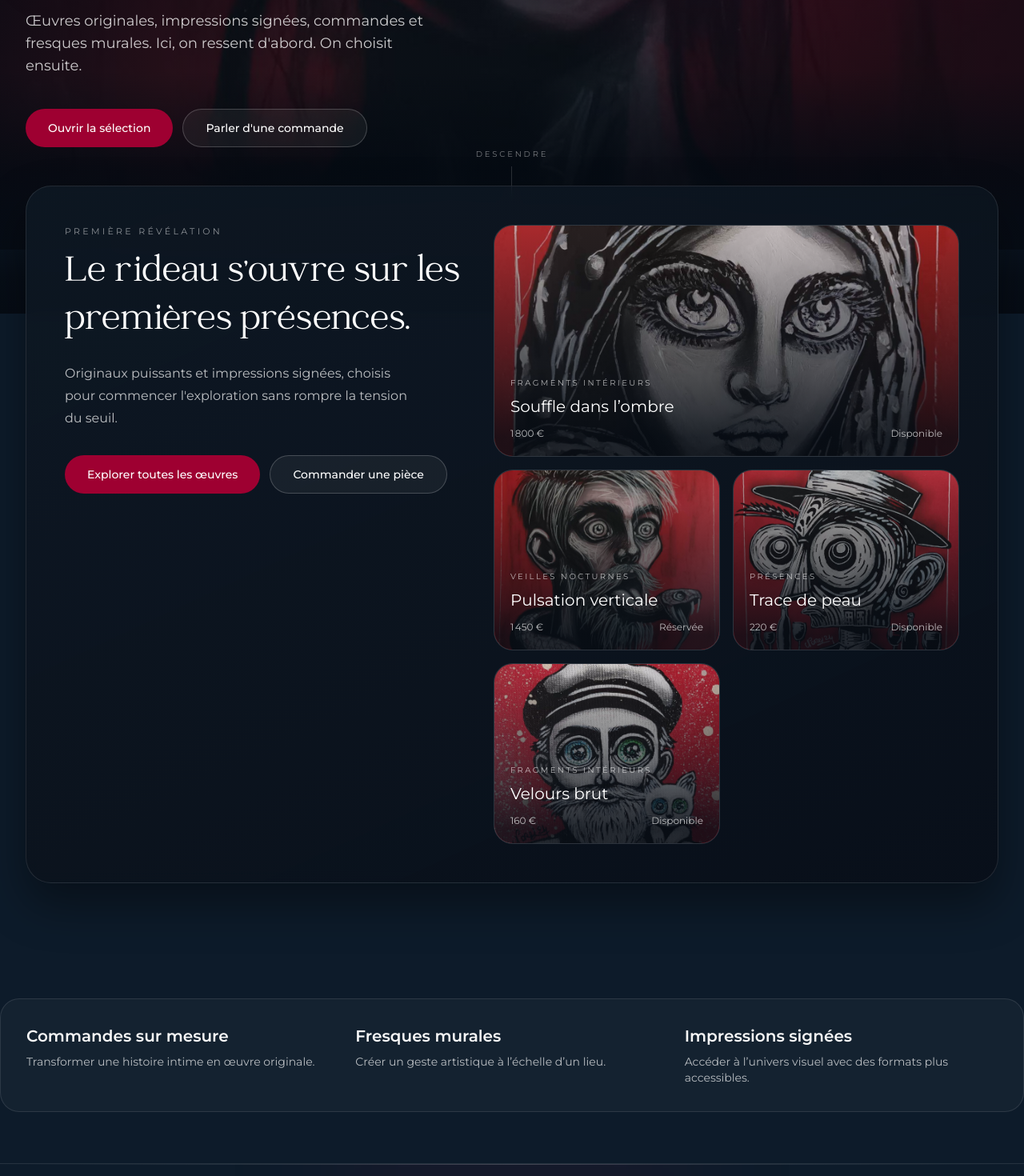
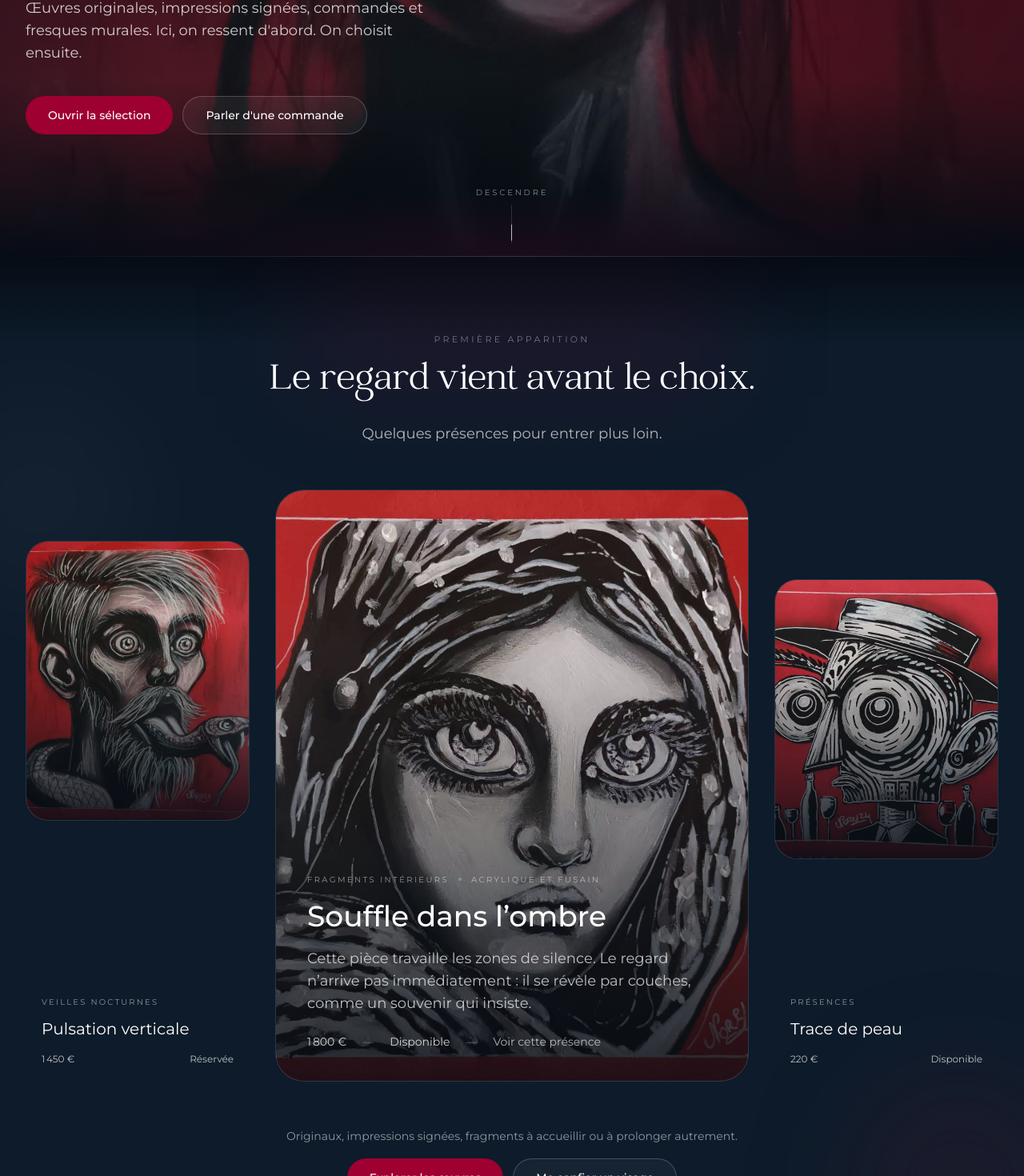
Before and after one commit to stephanievanoverberghe/norel-art, a Next.js app: page / in a window 1280 px wide. Shown: the part 493-1963 px from the top of the page at 80% size. Built offline with nearby package versions, Linux system fonts and the light colour scheme.

Commit message:
style: update light Hero

```diff
--- a/src/app/(marketing)/page.tsx
+++ b/src/app/(marketing)/page.tsx
@@ -1,7 +1,6 @@
 import { getHomeRevealArtworks } from '@/application/artworks';
 import { FeaturedReveal } from '@/components/marketing/home/FeaturedReveal';
 import { Hero } from '@/components/marketing/home/Hero';
-import { PageIntro } from '@/components/marketing/PageIntro';
 import { Container } from '@/ui/Container';
 
 export default function HomePage() {
--- a/src/components/marketing/home/FeaturedReveal.tsx
+++ b/src/components/marketing/home/FeaturedReveal.tsx
@@ -6,9 +6,11 @@ import { Button } from '@/ui/Button';
 import { Container } from '@/ui/Container';
 import { Heading } from '@/ui/Heading';
 import { Text } from '@/ui/Text';
+import { cn } from '@/lib/utils/cn';
 
 interface FeaturedRevealProps {
     artworks: Artwork[];
+    className?: string;
 }
 
 const availabilityLabel: Record<Artwork['availability'], string> = {
@@ -17,67 +19,152 @@ const availabilityLabel: Record<Artwork['availability'], string> = {
     sold: 'Vendue',
 };
 
-export function FeaturedReveal({ artworks }: FeaturedRevealProps) {
+export function FeaturedReveal({ artworks, className }: FeaturedRevealProps) {
+    const [mainArtwork, leftArtwork, rightArtwork] = artworks;
+
+    if (!mainArtwork) return null;
+
     return (
-        <section id="selection-oeuvres" aria-label="Première révélation des œuvres" className="relative -mt-20 pb-20">
-            <div className="pointer-events-none absolute inset-x-0 top-0 z-0 h-40 bg-[linear-gradient(180deg,rgba(6,12,21,0)_0%,rgba(6,12,21,0.9)_72%,#060C15_100%)]" />
+        <section
+            id="selection-oeuvres"
+            aria-label="Premières œuvres révélées"
+            className={cn('relative overflow-hidden bg-[var(--bg-primary)] pb-24 pt-16 sm:pb-28 sm:pt-20 lg:pb-32 lg:pt-24', className)}
+        >
+            <div aria-hidden="true" className="pointer-events-none absolute inset-x-0 top-0 h-28 bg-[linear-gradient(180deg,#060C15_0%,rgba(6,12,21,0)_100%)]" />
+            <div
+                aria-hidden="true"
+                className="pointer-events-none absolute inset-x-0 top-0 h-px bg-[linear-gradient(90deg,rgba(255,255,255,0)_0%,rgba(255,255,255,0.18)_50%,rgba(255,255,255,0)_100%)]"
+            />
+            <div aria-hidden="true" className="pointer-events-none absolute left-1/2 top-8 h-36 w-[34rem] -translate-x-1/2 bg-[var(--accent)]/10 blur-3xl" />
+            <div aria-hidden="true" className="pointer-events-none absolute left-[-6rem] top-40 h-72 w-72 rounded-full bg-white/[0.025] blur-3xl" />
+            <div aria-hidden="true" className="pointer-events-none absolute bottom-0 right-[-4rem] h-72 w-72 rounded-full bg-[var(--surface)]/18 blur-3xl" />
 
             <Container className="relative z-10">
-                <div className="rounded-[2rem] border border-white/10 bg-[linear-gradient(155deg,rgba(14,24,35,0.88)_2%,rgba(9,15,25,0.95)_100%)] p-6 shadow-[0_26px_56px_rgba(0,0,0,0.4)] backdrop-blur-sm sm:p-9 lg:p-12">
-                    <div className="grid gap-10 lg:grid-cols-[minmax(0,0.92fr)_minmax(0,1.08fr)] lg:items-start">
-                        <div>
-                            <p className="text-[11px] uppercase tracking-[0.3em] text-white/52">Première révélation</p>
+                <div className="mx-auto max-w-2xl text-center">
+                    <p className="text-[11px] uppercase tracking-[0.3em] text-white/40">Première apparition</p>
+
                     <Heading level={2} className="mt-4 text-white">
-                                Le rideau s&apos;ouvre sur les premières présences.
+                        Le regard vient avant le choix.
                     </Heading>
-                            <Text variant="muted" className="mt-5 max-w-md text-white/72 sm:text-base">
-                                Originaux puissants et impressions signées, choisis pour commencer l&apos;exploration sans rompre la tension du seuil.
+
+                    <Text variant="muted" className="mx-auto mt-5 max-w-xl text-white/68">
+                        Quelques présences pour entrer plus loin.
+                    </Text>
+                </div>
+
+                <div className="mt-14 grid gap-6 lg:grid-cols-12 lg:gap-8">
+                    {leftArtwork && (
+                        <article className="group relative lg:col-span-3 lg:pt-16">
+                            <Link href={`/oeuvres/${leftArtwork.slug}`} className="block overflow-hidden rounded-[1.75rem] border border-white/8 bg-white/[0.03]">
+                                <div className="relative aspect-[4/5] overflow-hidden">
+                                    <Image
+                                        src={leftArtwork.image}
+                                        alt={leftArtwork.title}
+                                        fill
+                                        sizes="(max-width: 1024px) 100vw, 24vw"
+                                        className="object-cover object-center transition-transform duration-700 ease-out group-hover:scale-[1.035]"
+                                    />
+                                    <div className="absolute inset-0 bg-[linear-gradient(180deg,rgba(4,10,18,0.02)_0%,rgba(4,10,18,0.08)_28%,rgba(4,10,18,0.88)_100%)]" />
+                                </div>
+
+                                <div className="absolute inset-x-0 bottom-0 flex min-h-[42%] flex-col justify-end p-5">
+                                    <p className="text-[10px] uppercase tracking-[0.22em] text-white/52">{leftArtwork.collection}</p>
+
+                                    <h3 className="mt-3 text-xl text-white">{leftArtwork.title}</h3>
+
+                                    <div className="mt-4 flex items-center justify-between text-xs text-white/72">
+                                        <span>{leftArtwork.priceEur.toLocaleString('fr-FR')} €</span>
+                                        <span>{availabilityLabel[leftArtwork.availability]}</span>
+                                    </div>
+                                </div>
+                            </Link>
+                        </article>
+                    )}
+
+                    <article className="group relative lg:col-span-6">
+                        <Link href={`/oeuvres/${mainArtwork.slug}`} className="block overflow-hidden rounded-[2.25rem] border border-white/10 bg-white/[0.03]">
+                            <div className="relative aspect-[4/5] overflow-hidden sm:aspect-[16/14] lg:aspect-[4/5]">
+                                <Image
+                                    src={mainArtwork.image}
+                                    alt={mainArtwork.title}
+                                    fill
+                                    sizes="(max-width: 1024px) 100vw, 50vw"
+                                    className="object-cover object-center transition-transform duration-700 ease-out group-hover:scale-[1.03]"
+                                />
+                                <div className="absolute inset-0 bg-[linear-gradient(180deg,rgba(4,10,18,0.02)_0%,rgba(4,10,18,0.1)_26%,rgba(4,10,18,0.84)_100%)]" />
+                            </div>
+
+                            <div className="absolute inset-x-0 bottom-0 p-6 sm:p-8 lg:p-10">
+                                <div className="flex flex-wrap items-center gap-3 text-[10px] uppercase tracking-[0.24em] text-white/52">
+                                    <span>{mainArtwork.collection}</span>
+                                    <span className="h-1 w-1 rounded-full bg-white/25" />
+                                    <span>{mainArtwork.technique}</span>
+                                </div>
+
+                                <Heading level={3} className="mt-4 max-w-2xl text-white sm:text-4xl">
+                                    {mainArtwork.title}
+                                </Heading>
+
+                                <Text variant="muted" className="mt-4 max-w-2xl text-white/72">
+                                    {mainArtwork.story}
                                 </Text>
 
-                            <div className="mt-8 flex flex-col gap-3 sm:flex-row sm:items-center">
+                                <div className="mt-6 flex flex-wrap items-center gap-x-5 gap-y-2 text-sm text-white/80">
+                                    <span>{mainArtwork.priceEur.toLocaleString('fr-FR')} €</span>
+                                    <span className="text-white/35">—</span>
+                                    <span>{availabilityLabel[mainArtwork.availability]}</span>
+                                    <span className="text-white/35">—</span>
+                                    <span className="text-white/68">Voir cette présence</span>
+                                </div>
+                            </div>
+                        </Link>
+                    </article>
+
+                    {rightArtwork && (
+                        <article className="group relative lg:col-span-3 lg:pt-28">
+                            <Link href={`/oeuvres/${rightArtwork.slug}`} className="block overflow-hidden rounded-[1.75rem] border border-white/8 bg-white/[0.03]">
+                                <div className="relative aspect-[4/5] overflow-hidden">
+                                    <Image
+                                        src={rightArtwork.image}
+                                        alt={rightArtwork.title}
+                                        fill
+                                        sizes="(max-width: 1024px) 100vw, 24vw"
+                                        className="object-cover object-center transition-transform duration-700 ease-out group-hover:scale-[1.035]"
+                                    />
+                                    <div className="absolute inset-0 bg-[linear-gradient(180deg,rgba(4,10,18,0.02)_0%,rgba(4,10,18,0.1)_30%,rgba(4,10,18,0.9)_100%)]" />
+                                </div>
+
+                                <div className="absolute inset-x-0 bottom-0 flex min-h-[42%] flex-col justify-end p-5">
+                                    <p className="text-[10px] uppercase tracking-[0.22em] text-white/52">{rightArtwork.collection}</p>
+
+                                    <h3 className="mt-3 text-xl text-white">{rightArtwork.title}</h3>
+
+                                    <div className="mt-4 flex items-center justify-between text-xs text-white/72">
+                                        <span>{rightArtwork.priceEur.toLocaleString('fr-FR')} €</span>
+                                        <span>{availabilityLabel[rightArtwork.availability]}</span>
+                                    </div>
+                                </div>
+                            </Link>
+                        </article>
+                    )}
+                </div>
+
+                <div className="mt-14 flex flex-col items-center gap-4 text-center">
+                    <Text variant="small" className="max-w-xl text-white/54">
+                        Originaux, impressions signées, fragments à accueillir ou à prolonger autrement.
+                    </Text>
+
+                    <div className="flex flex-col gap-3 sm:flex-row">
                         <Link href="/oeuvres" className="inline-flex">
-                                    <Button className="min-h-12 w-full rounded-full px-7 sm:w-auto">Explorer toutes les œuvres</Button>
+                            <Button className="min-h-12 rounded-full px-7">Explorer les œuvres</Button>
                         </Link>
+
                         <Link
                             href="/commandes"
-                                    className="inline-flex min-h-12 items-center justify-center rounded-full border border-white/20 bg-white/5 px-7 text-sm font-medium text-white transition-colors duration-300 hover:bg-white/10"
+                            className="inline-flex min-h-12 items-center justify-center rounded-full border border-white/20 bg-white/[0.04] px-7 text-sm font-medium text-white transition-colors duration-300 hover:bg-white/[0.1]"
                         >
-                                    Commander une pièce
+                            Me confier un visage
                         </Link>
-                            </div>
-                        </div>
-
-                        <div className="grid gap-4 sm:grid-cols-2">
-                            {artworks.map((artwork, index) => (
-                                <article
-                                    key={artwork.id}
-                                    className={[
-                                        'group relative overflow-hidden rounded-3xl border border-white/10 bg-white/5 transition hover:border-white/25',
-                                        index === 0 ? 'sm:col-span-2' : '',
-                                    ].join(' ')}
-                                >
-                                    <div className={index === 0 ? 'relative h-64 sm:h-72' : 'relative h-56'}>
-                                        <Image
-                                            src={artwork.image}
-                                            alt={artwork.title}
-                                            fill
-                                            className="object-cover transition duration-500 group-hover:scale-[1.03]"
-                                            sizes="(max-width: 640px) 100vw, 50vw"
-                                        />
-                                        <div className="absolute inset-0 bg-[linear-gradient(180deg,rgba(4,10,18,0.14)_0%,rgba(4,10,18,0.86)_92%)]" />
-                                    </div>
-                                    <div className="absolute inset-x-0 bottom-0 p-5">
-                                        <p className="text-[10px] uppercase tracking-[0.24em] text-white/65">{artwork.collection}</p>
-                                        <h3 className="mt-2 text-xl text-white">{artwork.title}</h3>
-                                        <div className="mt-3 flex items-center justify-between text-xs text-white/70">
-                                            <span>{artwork.priceEur.toLocaleString('fr-FR')} €</span>
-                                            <span>{availabilityLabel[artwork.availability]}</span>
-                                        </div>
-                                    </div>
-                                    <Link href={`/oeuvres/${artwork.slug}`} className="absolute inset-0" aria-label={`Voir le détail de ${artwork.title}`} />
-                                </article>
-                            ))}
-                        </div>
                     </div>
                 </div>
             </Container>
--- a/src/components/marketing/home/Hero.tsx
+++ b/src/components/marketing/home/Hero.tsx
@@ -31,13 +31,14 @@ export function Hero({ className }: HeroProps) {
                 <Image src="/images/hero/norel-hero.jpg" alt="Regard intense dans une atmosphère sombre" fill priority className="object-cover object-center" sizes="100vw" />
             </div>
 
-            <div className="absolute inset-0 bg-[linear-gradient(106deg,rgba(3,9,17,0.94)_4%,rgba(3,9,17,0.68)_40%,rgba(3,9,17,0.84)_100%)]" />
-            <div className="absolute inset-0 bg-[radial-gradient(circle_at_74%_16%,rgba(132,16,54,0.32),transparent_42%)]" />
-            <div className="absolute inset-x-0 top-0 h-40 bg-[linear-gradient(180deg,rgba(4,10,18,0.7)_0%,rgba(4,10,18,0)_100%)]" />
-            <div className="absolute inset-x-0 bottom-0 h-56 bg-[linear-gradient(180deg,rgba(4,10,18,0)_0%,rgba(4,10,18,0.78)_56%,#060C15_100%)]" />
+            <div className="absolute inset-0 bg-[linear-gradient(106deg,rgba(3,9,17,0.72)_4%,rgba(3,9,17,0.42)_40%,rgba(3,9,17,0.62)_100%)]" />
+            <div className="absolute inset-0 bg-[radial-gradient(circle_at_74%_16%,rgba(132,16,54,0.22),transparent_48%)]" />
+            <div className="absolute inset-x-0 top-0 h-40 bg-[linear-gradient(180deg,rgba(4,10,18,0.45)_0%,rgba(4,10,18,0)_100%)]" />
+            <div className="absolute inset-x-0 bottom-0 h-56 bg-[linear-gradient(180deg,rgba(4,10,18,0)_0%,rgba(4,10,18,0.55)_60%,#060C15_100%)]" />
+            <div className="pointer-events-none absolute inset-x-0 bottom-0 h-24 bg-[radial-gradient(70%_120%_at_50%_100%,rgba(130,15,56,0.16),transparent_70%)]" />
 
-            <Container className="relative flex min-h-screen items-end pb-28 pt-36 sm:pt-44 lg:pb-32 lg:pt-52">
-                <div className="max-w-2xl">
+            <Container className="relative z-10 flex min-h-screen items-end pb-28 pt-32 sm:pt-40 lg:pb-32 lg:pt-48">
+                <div className="max-w-2xl pb-4 sm:pb-6">
                     <p className="mb-6 text-[11px] uppercase tracking-[0.32em] text-white/58 sm:mb-8">Norel Art · Peinture et illustration</p>
 
                     <Heading level={1} className="text-(--text-primary) drop-shadow-[0_12px_34px_rgba(0,0,0,0.44)]">
@@ -67,15 +68,14 @@ export function Hero({ className }: HeroProps) {
                 </div>
             </Container>
 
-            <div className="pointer-events-none absolute inset-x-0 bottom-14 z-10 flex justify-center">
-                <div className="flex flex-col items-center gap-2 text-white/45">
+            <div className="pointer-events-none absolute inset-x-0 bottom-4 z-20 flex justify-center">
+                <div className="flex flex-col items-center gap-2 text-white/50">
                     <span className="text-[10px] uppercase tracking-[0.28em]">Descendre</span>
                     <span className="relative block h-12 w-px overflow-hidden bg-white/15">
                         <span className="absolute left-0 top-0 h-5 w-px animate-[heroScroll_2.2s_ease-in-out_infinite] bg-white/75" />
                     </span>
                 </div>
             </div>
-            <div className="pointer-events-none absolute inset-x-0 bottom-0 h-24 bg-[radial-gradient(70%_100%_at_50%_100%,rgba(130,15,56,0.24),transparent_70%)]" />
         </section>
     );
 }
--- a/src/content/artworks/artworks.ts
+++ b/src/content/artworks/artworks.ts
@@ -57,21 +57,21 @@ export const artworks: Artwork[] = [
         availability: 'available',
         tags: ['corps', 'sensible'],
     },
-    {
-        id: 'art-004',
-        slug: 'velours-brut',
-        title: 'Velours brut',
-        excerpt: 'Le contraste entre douceur et griffure.',
-        story: 'Une pièce sur la tension entre contrôle et abandon dans le geste.',
-        image: '/images/oeuvres/oeuvre-4.jpg',
-        category: 'Matière',
-        collection: 'Fragments intérieurs',
-        type: 'print',
-        technique: 'Impression giclée signée',
-        support: 'Papier texturé',
-        dimensions: '40 × 60 cm',
-        priceEur: 160,
-        availability: 'available',
-        tags: ['matière', 'texture'],
-    },
+    // {
+    //     id: 'art-004',
+    //     slug: 'velours-brut',
+    //     title: 'Velours brut',
+    //     excerpt: 'Le contraste entre douceur et griffure.',
+    //     story: 'Une pièce sur la tension entre contrôle et abandon dans le geste.',
+    //     image: '/images/oeuvres/oeuvre-4.jpg',
+    //     category: 'Matière',
+    //     collection: 'Fragments intérieurs',
+    //     type: 'print',
+    //     technique: 'Impression giclée signée',
+    //     support: 'Papier texturé',
+    //     dimensions: '40 × 60 cm',
+    //     priceEur: 160,
+    //     availability: 'available',
+    //     tags: ['matière', 'texture'],
+    // },
 ];
```
Lines whose indentation alone changed are shown as unchanged.
